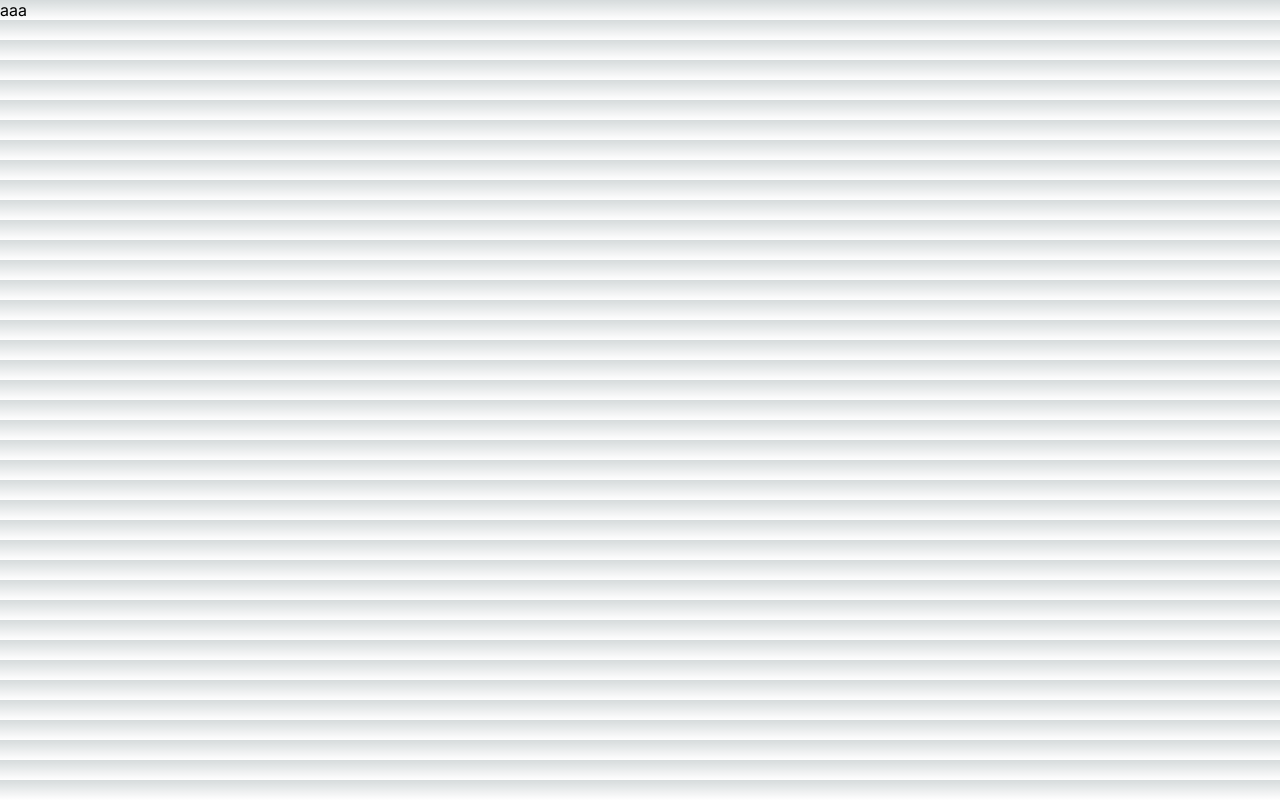
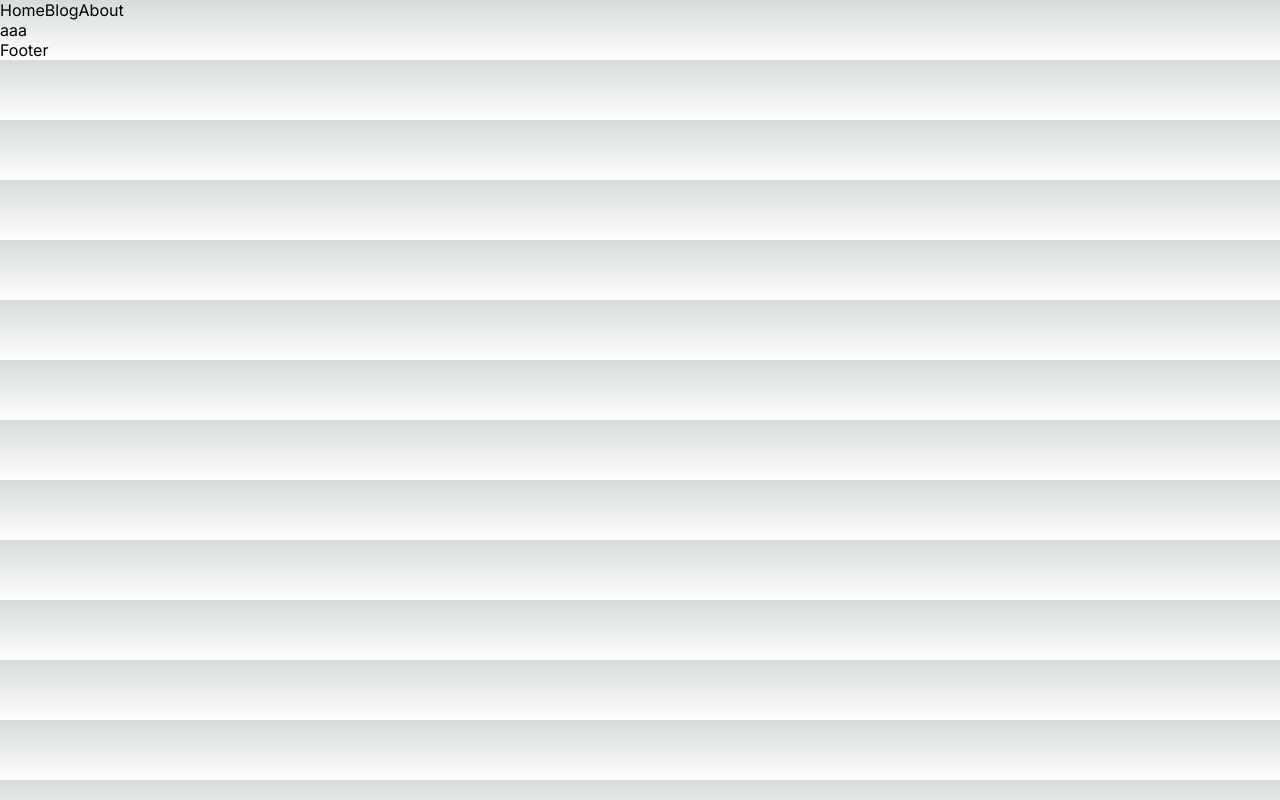
Before and after one commit to AndreySchmidt/nextjsnepomniashchii, a Next.js app: page / in a window 1280 px wide. Built offline with nearby package versions, Linux system fonts and the light colour scheme.

Commit message:
header footer

```diff
--- a/app/layout.tsx
+++ b/app/layout.tsx
@@ -1,6 +1,8 @@
 import { Metadata } from "next";
 import "./globals.css";
 import { Inter } from "next/font/google";
+import { TheHeader } from "@/components/TheHeader";
+import { TheFooter } from "@/components/TheFooter";
 
 const inter = Inter({ subsets: ["latin"] });
 
@@ -16,7 +18,11 @@
 }) {
   return (
     <html lang="en">
-      <body className={inter.className}>{children}</body>
+      <body className={inter.className}>
+        <TheHeader />
+        <main className="container">{children}</main>
+        <TheFooter />
+      </body>
     </html>
   );
 }
--- /dev/null
+++ b/components/TheFooter.tsx
@@ -0,0 +1,5 @@
+const TheFooter = () => {
+  return (<footer className="container">Footer</footer>);
+};
+
+export { TheFooter };
--- /dev/null
+++ b/components/TheHeader.tsx
@@ -0,0 +1,13 @@
+import Link from "next/link";
+
+const TheHeader = () => {
+  return (
+    <header className="container">
+      <Link href="/home">Home</Link>
+      <Link href="/blog">Blog</Link>
+      <Link href="/about">About</Link>
+    </header>
+  );
+};
+
+export { TheHeader };
```
